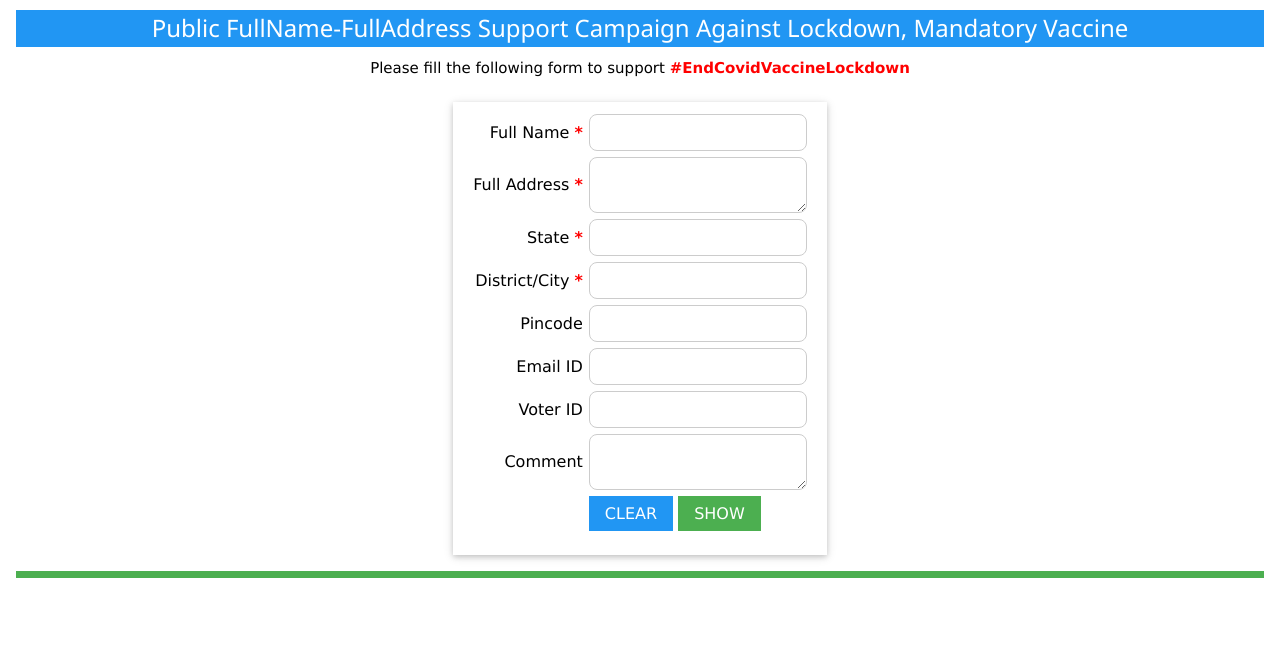
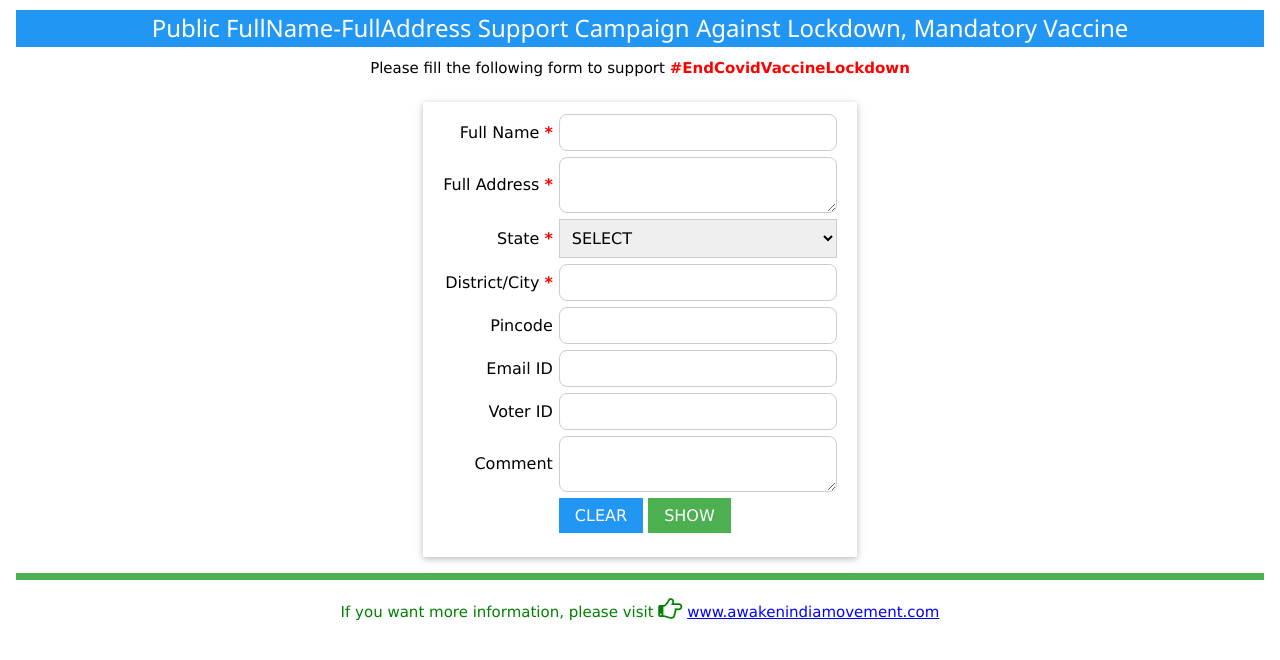
Before and after one commit to Akshay-Parulekar/smsGenerator, a plain HTML site: page index.html in a window 1280 px wide. Drawn offline with nearby package versions, Linux system fonts and the light colour scheme.

Commit message:
Update index.html

```diff
--- a/index.html
+++ b/index.html
@@ -3,6 +3,7 @@
     <title> Public FullName-FullAddress Support Campaign </title>
     <link rel="stylesheet" href="https://www.w3schools.com/w3css/4/w3.css"> </link>
     <meta name="viewport" content="width=device-width, initial-scale=1.0">
+<link rel="stylesheet" href="https://cdnjs.cloudflare.com/ajax/libs/font-awesome/4.7.0/css/font-awesome.min.css">
   </head>
   <body>
     <script>
@@ -10,7 +11,7 @@
       {
         document.getElementById("tName").value = "";
         document.getElementById("tAddress").value = "";
-        document.getElementById("tState").value = "";
+        document.getElementById("tState").selectedIndex = "0";
         document.getElementById("tDistrict").value = "";
         document.getElementById("tPincode").value = "";
         document.getElementById("tEmail").value = "";
@@ -38,7 +39,7 @@
       function showData() {
         var name = document.getElementById("tName").value.trim();
         var address = document.getElementById("tAddress").value.trim();
-        var state = document.getElementById("tState").value.trim();
+        var state = document.getElementById("tState").value;
         var district = document.getElementById("tDistrict").value.trim();
         var pincode = document.getElementById("tPincode").value.trim();
         var email = document.getElementById("tEmail").value.trim();
@@ -59,9 +60,9 @@
           }
           else
           {
-            if(state.length == 0)
+            if(state == "SELECT")
             {
-              alert("Please Enter name of State");
+              alert("Please Select State");
             }
             else
             {
@@ -106,7 +107,45 @@
         <tr>
           <td align="right"> State <b style="color:red">*</b></td>
           <td>
-            <input type="text" id="tState" class="w3-input w3-border w3-round-large" required></input>
+            <select name="tState" id="tState" class="w3-input w3-border">
+<option value="SELECT" disabled selected> SELECT </option>
+<option value="Andhra Pradesh">Andhra Pradesh</option>
+<option value="Andaman and Nicobar Islands">Andaman and Nicobar Islands</option>
+<option value="Arunachal Pradesh">Arunachal Pradesh</option>
+<option value="Assam">Assam</option>
+<option value="Bihar">Bihar</option>
+<option value="Chandigarh">Chandigarh</option>
+<option value="Chhattisgarh">Chhattisgarh</option>
+<option value="Dadar and Nagar Haveli">Dadar and Nagar Haveli</option>
+<option value="Daman and Diu">Daman and Diu</option>
+<option value="Delhi">Delhi</option>
+<option value="Lakshadweep">Lakshadweep</option>
+<option value="Puducherry">Puducherry</option>
+<option value="Goa">Goa</option>
+<option value="Gujarat">Gujarat</option>
+<option value="Haryana">Haryana</option>
+<option value="Himachal Pradesh">Himachal Pradesh</option>
+<option value="Jammu and Kashmir">Jammu and Kashmir</option>
+<option value="Jharkhand">Jharkhand</option>
+<option value="Karnataka">Karnataka</option>
+<option value="Kerala">Kerala</option>
+<option value="Madhya Pradesh">Madhya Pradesh</option>
+<option value="Maharashtra">Maharashtra</option>
+<option value="Manipur">Manipur</option>
+<option value="Meghalaya">Meghalaya</option>
+<option value="Mizoram">Mizoram</option>
+<option value="Nagaland">Nagaland</option>
+<option value="Odisha">Odisha</option>
+<option value="Punjab">Punjab</option>
+<option value="Rajasthan">Rajasthan</option>
+<option value="Sikkim">Sikkim</option>
+<option value="Tamil Nadu">Tamil Nadu</option>
+<option value="Telangana">Telangana</option>
+<option value="Tripura">Tripura</option>
+<option value="Uttar Pradesh">Uttar Pradesh</option>
+<option value="Uttarakhand">Uttarakhand</option>
+<option value="West Bengal">West Bengal</option>
+</select>
           </td>
         </tr>
         <tr>
@@ -118,13 +157,13 @@
         <tr>
           <td align="right"> Pincode </td>
           <td>
-            <input type="text" id="tPincode" class="w3-input w3-border w3-round-large" required></input>
+            <input type="zip" id="tPincode" class="w3-input w3-border w3-round-large" required></input>
           </td>
         </tr>
         <tr>
           <td align="right"> Email ID </td>
           <td>
-            <input type="text" id="tEmail" class="w3-input w3-border w3-round-large"></input>
+            <input type="email" id="tEmail" class="w3-input w3-border w3-round-large"></input>
           </td>
         </tr>
         <tr>
@@ -153,6 +192,9 @@
       </table>
 
       <p id="lbl" class="w3-panel w3-pale-green w3-bottombar w3-border-green w3-border"></p>
-      </div></center>
+      </div> <font color="green">
+If you want more information, please visit <i class="fa fa-hand-o-right" style="font-size:24px"></i> </font><font color="blue"> <a href="https://www.awakenindiamovement.com/"> www.awakenindiamovement.com </a>
+</font></center>
+
   </body>
 </html>
```
